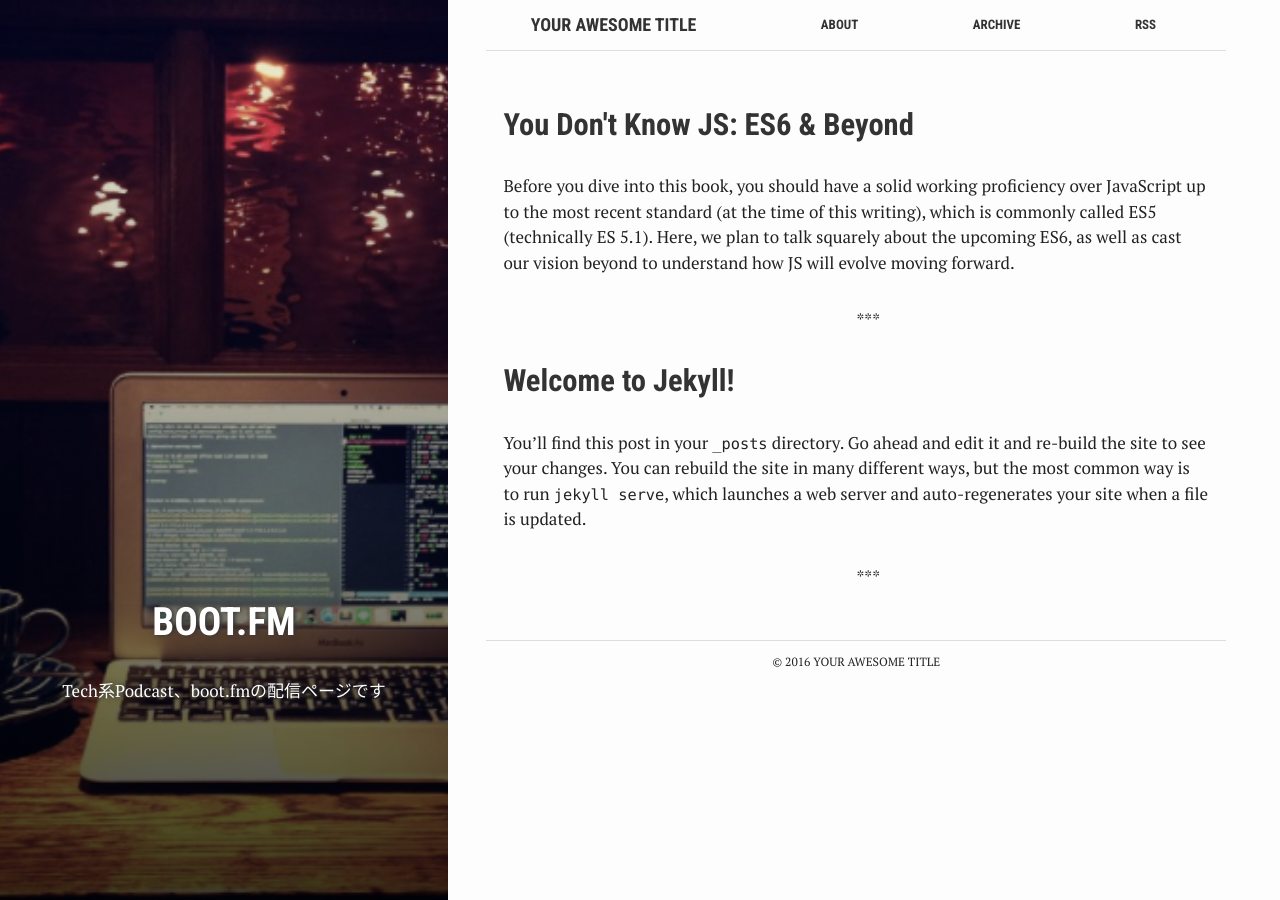
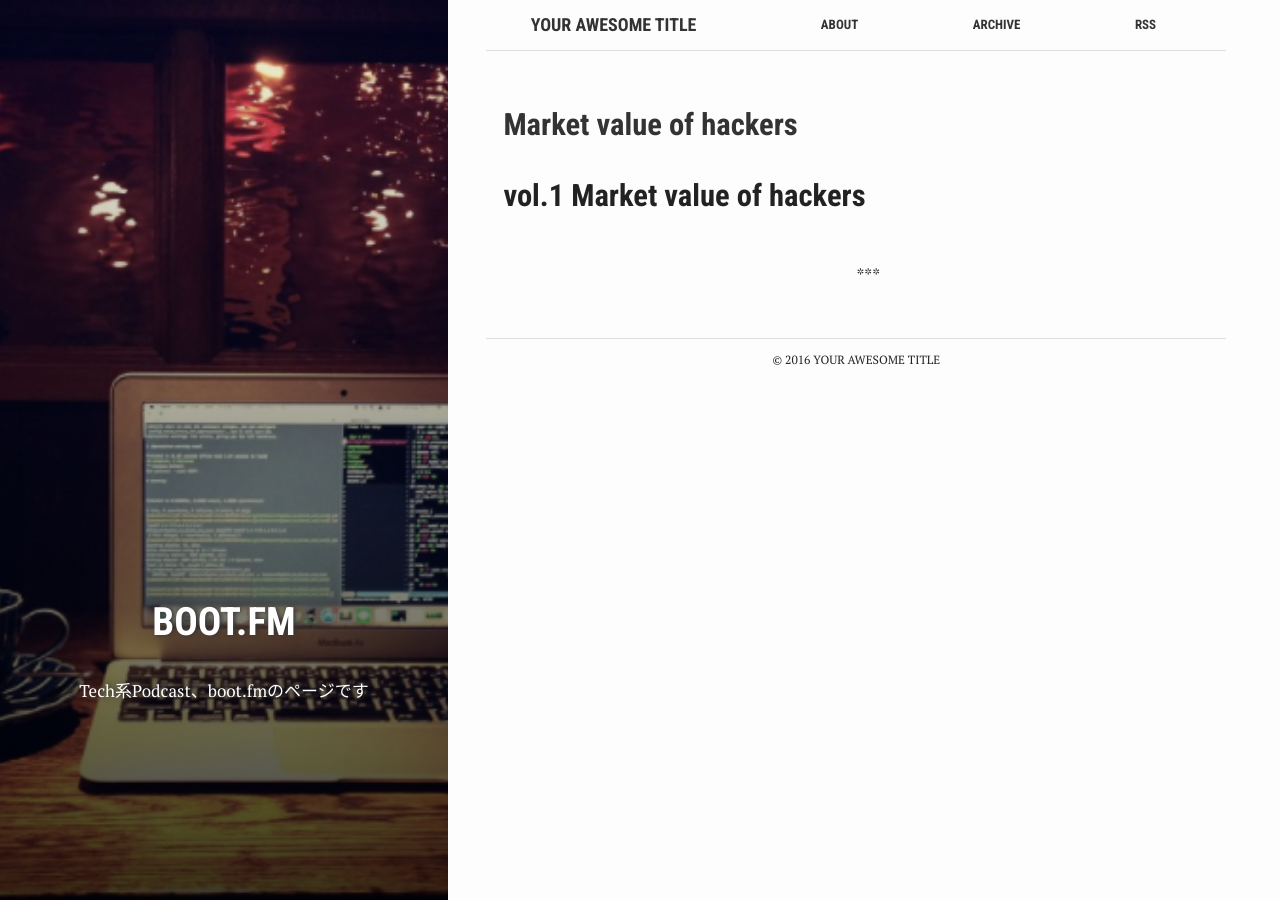
Before and after one commit to timakin/bootfm.github.io, a Jekyll site: the page built from index.html, in a window 1280 px wide. Built offline with Jekyll 4.4.1, drawn with Linux system fonts in a browser that asks for light colours.

Commit message:
[add] vol.1 page

```diff
--- a/_posts/2016-06-28-welcome-to-jekyll.markdown
+++ /dev/null
@@ -1,29 +0,0 @@
----
-layout: post
-title:  "Welcome to Jekyll!"
-crawlertitle: "How to use jekyll"
-summary: "Jekyll default page"
-date:   2016-06-28 23:09:47 +0700
-categories: posts
-tags: 'jekyll'
-author: redVi
----
-You’ll find this post in your `_posts` directory. Go ahead and edit it and re-build the site to see your changes. You can rebuild the site in many different ways, but the most common way is to run `jekyll serve`, which launches a web server and auto-regenerates your site when a file is updated.
-
-To add new posts, simply add a file in the `_posts` directory that follows the convention `YYYY-MM-DD-name-of-post.ext` and includes the necessary front matter. Take a look at the source for this post to get an idea about how it works.
-
-Jekyll also offers powerful support for code snippets:
-
-{% highlight ruby %}
-def print_hi(name)
-  puts "Hi, #{name}"
-end
-print_hi('Tom')
-#=> prints 'Hi, Tom' to STDOUT.
-{% endhighlight %}
-
-Check out the [Jekyll docs][jekyll-docs] for more info on how to get the most out of Jekyll. File all bugs/feature requests at [Jekyll’s GitHub repo][jekyll-gh]. If you have questions, you can ask them on [Jekyll Talk][jekyll-talk].
-
-[jekyll-docs]: http://jekyllrb.com/docs/home
-[jekyll-gh]:   https://github.com/jekyll/jekyll
-[jekyll-talk]: https://talk.jekyllrb.com/
--- a/_posts/2016-06-29-es6.md
+++ /dev/null
@@ -1,41 +0,0 @@
----
-bg: "tools.jpg"
-layout: post
-title:  "You Don't Know JS: ES6 & Beyond"
-crawlertitle: "About ES6"
-summary: "What's new in ES6"
-date:   2016-06-29 20:09:47 +0700
-categories: posts
-tags: ['front-end']
-author: redVi
----
-Before you dive into this book, you should have a solid working proficiency over JavaScript up to the most recent standard (at the time of this writing), which is commonly called ES5 (technically ES 5.1). Here, we plan to talk squarely about the upcoming ES6, as well as cast our vision beyond to understand how JS will evolve moving forward.
-
-If you are still looking for confidence with JavaScript, I highly recommend you read the other titles in this series first:
-
-Up & Going: Are you new to programming and JS? This is the roadmap you need to consult as you start your learning journey.
-
-- Up & Going
-- Scope & Closures
-- this & Object Prototypes
-- Types & Grammar
-- Async & Performance
-
-[![railroad]({{ site.images }}/rails.jpg)]({{ site.images }}/rails.jpg)
-
-If you've already read all those titles and you feel pretty comfortable with the topics they cover, it's time we dive into the evolution of JS to explore all the changes coming not only soon but farther over the horizon.
-
-## `let` Declarations
-
-However, we can now create declarations that are bound to any block, called (unsurprisingly) *block scoping*. This means all we need is a pair of `{ .. }` to create a scope. Instead of using var, which always declares variables attached to the enclosing function (or global, if top level) scope, use `let`:
-
-{% highlight js %}
-var a = 2;
-
-{
-    let a = 3;
-    console.log( a );   // 3
-}
-
-console.log( a );       // 2
-{% endhighlight %}
--- /dev/null
+++ b/_posts/2016-11-10-vol1.md
@@ -0,0 +1,13 @@
+---
+bg: "bootfm-vol-01.png"
+layout: post
+title:  "Market value of hackers"
+crawlertitle: "Market value of hackers"
+summary: "boot.fmの第一回配信です"
+date:   2016-11-10 20:09:47 +0700
+categories: posts
+tags: ['front-end']
+author: timakin
+---
+
+## vol.1 Market value of hackers
--- a/index.html
+++ b/index.html
@@ -3,7 +3,7 @@
 layout: default
 crawlertitle: "boot.fm"
 title: "boot.fm"
-summary: "Tech系Podcast、boot.fmの配信ページです"
+summary: "Tech系Podcast、boot.fmのページです"
 ---
 
 {% for post in site.posts limit: 5 %}
```
Also changed, not shown: assets/images/bootfm-vol-01.png (added).
